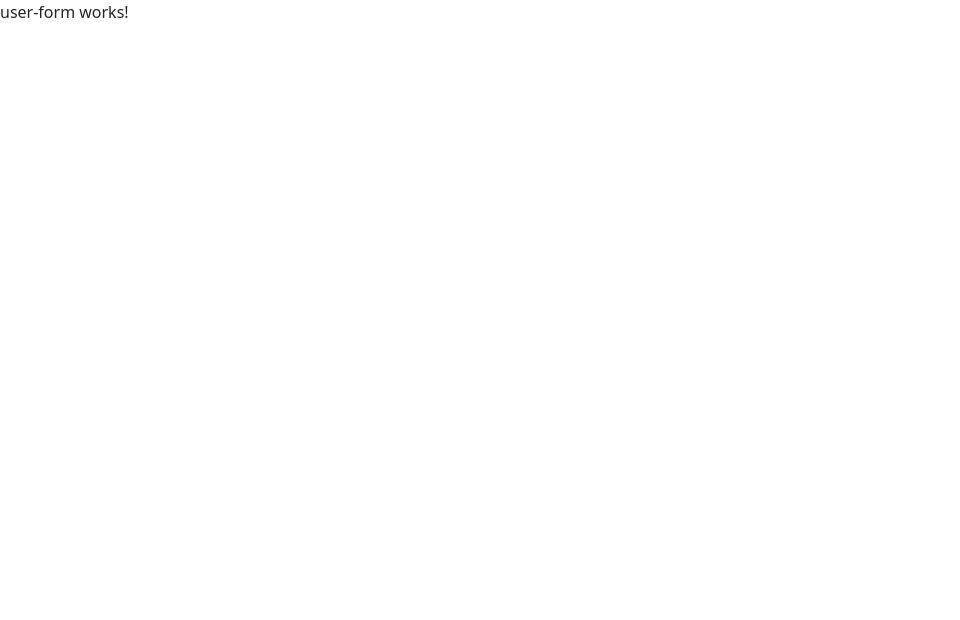
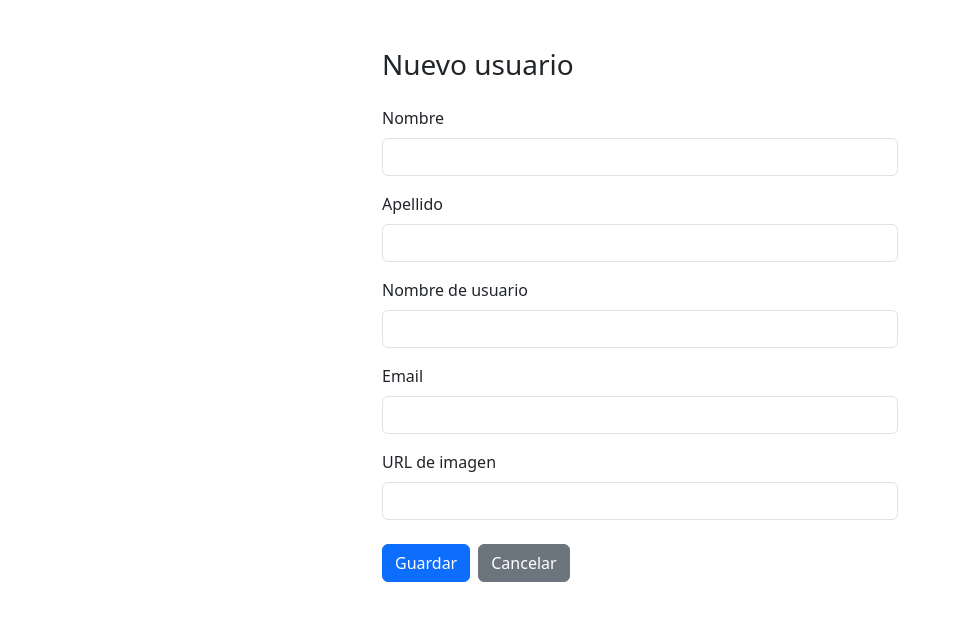
Before and after one commit to dcroz8c-collab/actividad6_api, an Angular app: page /nuevo-usuario in a window 1280 px wide. Shown: the top 620 px of the page, without its empty margins (0-960 px from the left). Built offline with nearby package versions, Linux system fonts and the light colour scheme.

Commit message:
formulario, validaciones y rutas de creación y actualización completadas

```diff
--- a/src/app/app.routes.ts
+++ b/src/app/app.routes.ts
@@ -8,5 +8,6 @@ export const routes: Routes = [
   { path: 'home', component: UserListComponent },
   { path: 'usuario/:id', component: UserViewComponent },
   { path: 'nuevo-usuario', component: UserFormComponent },
+  { path: 'updateuser/:id', component: UserFormComponent },
   { path: '**', redirectTo: 'home' }
 ];
--- a/src/app/components/user-form/user-form.component.html
+++ b/src/app/components/user-form/user-form.component.html
@@ -1 +1,49 @@
-<p>user-form works!</p>
+<div class="container mt-5" style="max-width: 540px;">
+  <h3 class="mb-4">{{ isEditMode() ? 'Actualizar usuario' : 'Nuevo usuario' }}</h3>
+
+  <form [formGroup]="userForm" (ngSubmit)="onSubmit()">
+
+    <div class="mb-3">
+      <label class="form-label">Nombre</label>
+      <input type="text" class="form-control" formControlName="first_name"
+             [class.is-invalid]="isInvalid('first_name')">
+      <div class="invalid-feedback">El nombre debe tener al menos 2 caracteres.</div>
+    </div>
+
+    <div class="mb-3">
+      <label class="form-label">Apellido</label>
+      <input type="text" class="form-control" formControlName="last_name"
+             [class.is-invalid]="isInvalid('last_name')">
+      <div class="invalid-feedback">El apellido debe tener al menos 2 caracteres.</div>
+    </div>
+
+    <div class="mb-3">
+      <label class="form-label">Nombre de usuario</label>
+      <input type="text" class="form-control" formControlName="username"
+             [class.is-invalid]="isInvalid('username')">
+      <div class="invalid-feedback">El nombre de usuario debe tener al menos 3 caracteres.</div>
+    </div>
+
+    <div class="mb-3">
+      <label class="form-label">Email</label>
+      <input type="email" class="form-control" formControlName="email"
+             [class.is-invalid]="isInvalid('email')">
+      <div class="invalid-feedback">Introduce un email válido (ejemplo@dominio.com).</div>
+    </div>
+
+    <div class="mb-4">
+      <label class="form-label">URL de imagen</label>
+      <input type="url" class="form-control" formControlName="image"
+             [class.is-invalid]="isInvalid('image')">
+      <div class="invalid-feedback">Introduce una URL válida (debe empezar por http:// o https://).</div>
+    </div>
+
+    <div class="d-flex gap-2">
+      <button type="submit" class="btn btn-primary">
+        {{ isEditMode() ? 'Actualizar' : 'Guardar' }}
+      </button>
+      <a routerLink="/home" class="btn btn-secondary">Cancelar</a>
+    </div>
+
+  </form>
+</div>
--- a/src/app/components/user-form/user-form.component.ts
+++ b/src/app/components/user-form/user-form.component.ts
@@ -1,11 +1,73 @@
-import { Component } from '@angular/core';
+import { Component, OnInit, inject, signal } from '@angular/core';
+import { ActivatedRoute, Router, RouterLink } from '@angular/router';
+import { FormBuilder, ReactiveFormsModule, Validators } from '@angular/forms';
+import { UsersService } from '../../services/users.service';
 
 @Component({
   selector: 'app-user-form',
-  imports: [],
+  standalone: true,
+  imports: [ReactiveFormsModule, RouterLink],
   templateUrl: './user-form.component.html',
   styleUrl: './user-form.component.css',
 })
-export class UserFormComponent {
+export class UserFormComponent implements OnInit {
+  private fb = inject(FormBuilder);
+  private usersService = inject(UsersService);
+  private activatedRoute = inject(ActivatedRoute);
+  private router = inject(Router);
 
+  public userId = signal<string | null>(null);
+  public isEditMode = signal(false);
+
+userForm = this.fb.group({
+  first_name: ['', [Validators.required, Validators.minLength(2)]],
+  last_name:  ['', [Validators.required, Validators.minLength(2)]],
+  username:   ['', [Validators.required, Validators.minLength(3)]],
+  email:      ['', [Validators.required, Validators.email, Validators.pattern('^[a-zA-Z0-9._%+-]+@[a-zA-Z0-9.-]+\\.[a-zA-Z]{2,}$')]],
+  image:      ['', [Validators.required, Validators.pattern('https?://.+\\.[a-zA-Z]{2,}.*')]],
+});
+
+  ngOnInit() {
+    this.activatedRoute.params.subscribe((params) => {
+      if (params['id']) {
+        this.userId.set(params['id']);
+        this.isEditMode.set(true);
+        this.usersService.getById(params['id']).subscribe((user) => {
+          this.userForm.patchValue(user);
+        });
+      }
+    });
+  }
+
+  isInvalid(field: string): boolean {
+    const control = this.userForm.get(field);
+    return !!(control?.invalid && control?.touched);
+  }
+
+  onSubmit() {
+    if (this.userForm.invalid) {
+      this.userForm.markAllAsTouched();
+      return;
+    }
+
+    const formValue = this.userForm.value as any;
+
+    if (this.isEditMode() && this.userId()) {
+      this.usersService.update(this.userId()!, formValue).subscribe({
+        next: () => {
+          alert('Usuario actualizado correctamente.');
+          this.router.navigate(['/usuario', this.userId()]);
+        },
+        error: () => alert('Error al actualizar el usuario.')
+      });
+    } else {
+      this.usersService.create(formValue).subscribe({
+        next: () => {
+          alert('Usuario creado correctamente.');
+          this.router.navigate(['/home']);
+        },
+        error: () => alert('Error al crear el usuario.')
+      });
+    }
+  }
 }
--- a/src/app/components/user-list/user-list.component.html
+++ b/src/app/components/user-list/user-list.component.html
@@ -15,7 +15,7 @@
             <p class="small text-muted mb-3">{{ user.email }}</p>
             <div class="d-flex gap-1 justify-content-center flex-wrap">
               <a [routerLink]="['/usuario', user._id]" class="btn btn-info btn-sm text-white">Ver detalle</a>
-              <a [routerLink]="['/nuevo-usuario']" class="btn btn-warning btn-sm">Actualizar</a>
+              <a [routerLink]="['/updateuser', user._id]" class="btn btn-warning btn-sm">Actualizar</a>
               <button (click)="deleteUser(user)" class="btn btn-danger btn-sm">Borrar</button>
             </div>
           </div>
```
